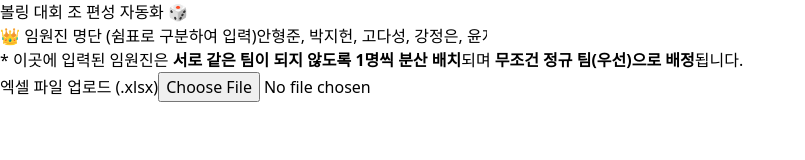
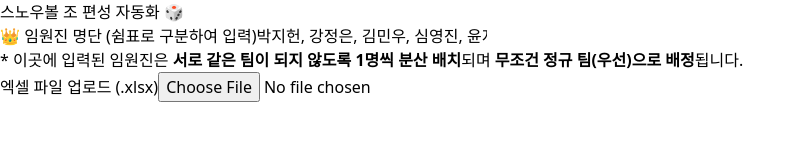
Before and after one commit to dododang/bowling-team-maker, a React (Vite) app: page / in a window 1280 px wide. Shown: the top 160 px of the page, without its empty margins (0-805 px from the left). Built offline with nearby package versions, Linux system fonts and the light colour scheme.

Commit message:
추가 수정

```diff
--- a/src/App.tsx
+++ b/src/App.tsx
@@ -17,7 +17,7 @@ export default function App() {
   const [rawSixList, setRawSixList] = useState<string[]>([]);
   const [rawSevenList, setRawSevenList] = useState<string[]>([]);
 
-  const [executivesInput, setExecutivesInput] = useState<string>("안형준, 박지헌, 고다성, 강정은, 윤지상, 임유찬");
+  const [executivesInput, setExecutivesInput] = useState<string>("박지헌, 강정은, 김민우, 심영진, 윤지상");
 
   const shuffleArray = <T,>(array: T[]): T[] => {
     return [...array].sort(() => Math.random() - 0.5);
@@ -311,7 +311,7 @@ export default function App() {
     <div className="min-h-screen bg-gray-100 p-8 font-sans">
       <div className="max-w-5xl mx-auto">
         <h1 className="text-4xl font-black mb-10 text-center text-gray-800 tracking-tight">
-          볼링 대회 조 편성 자동화 🎲
+          스노우볼 조 편성 자동화 🎲
         </h1>
 
         <div className="bg-white p-6 rounded-lg shadow-md mb-8 border border-gray-200">
@@ -323,7 +323,7 @@ export default function App() {
             value={executivesInput}
             onChange={(e) => setExecutivesInput(e.target.value)}
             className="w-full p-3 border border-gray-300 rounded-lg focus:outline-none focus:ring-2 focus:ring-blue-500"
-            placeholder="예: 안형준, 박지헌, 고다성"
+            placeholder="예: 박지헌, 강정은, 김민우, 심영진, 윤지상"
           />
           <p className="text-sm text-gray-500 mt-2">
             * 이곳에 입력된 임원진은 <b>서로 같은 팀이 되지 않도록 1명씩 분산 배치</b>되며 <b>무조건 정규 팀(우선)으로 배정</b>됩니다.
```
